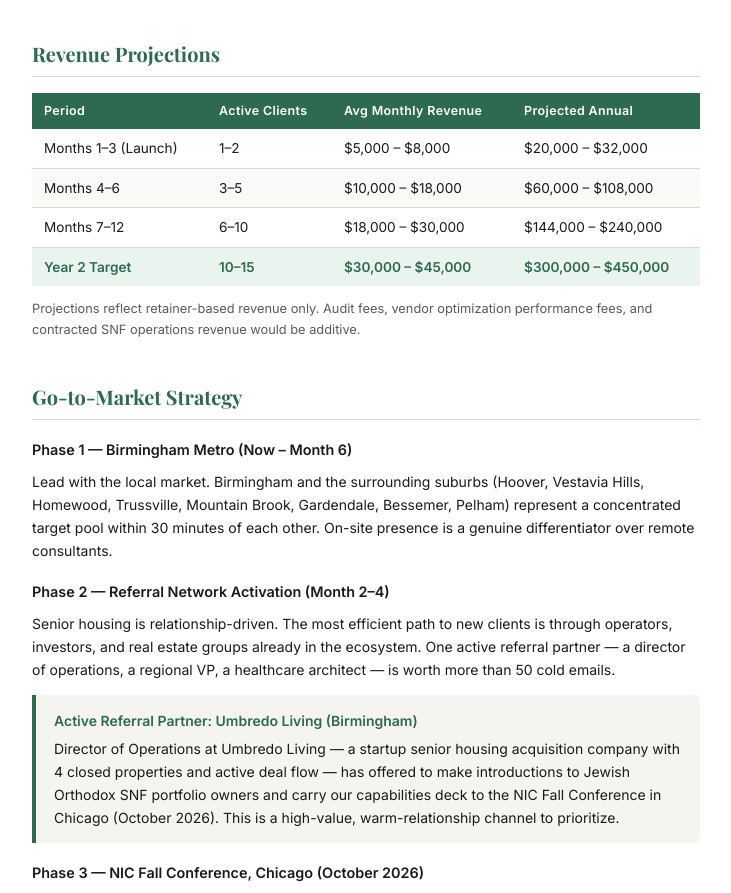
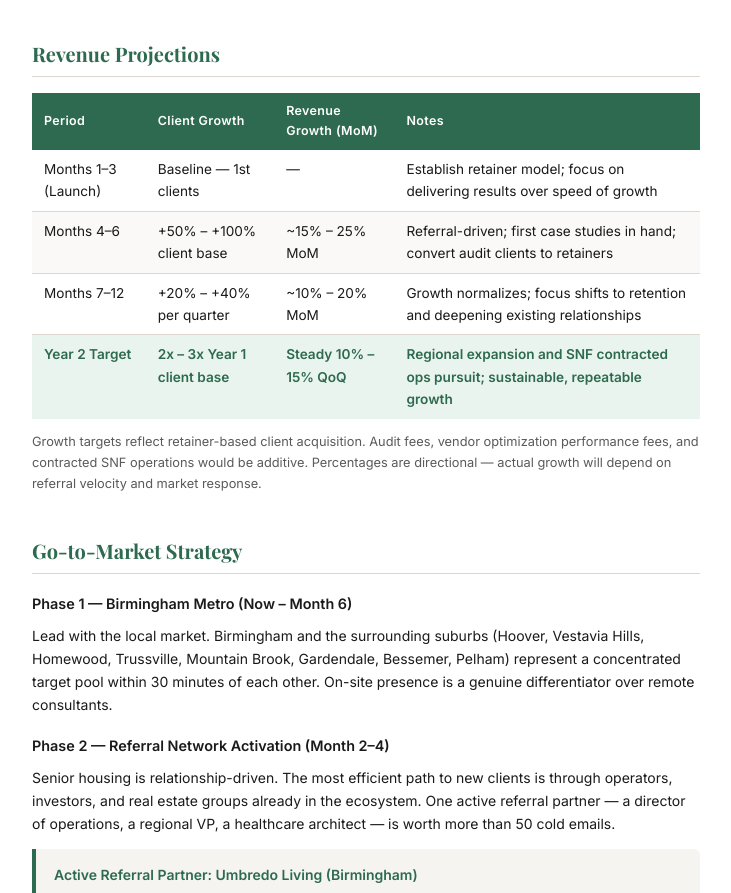
Before and after one commit to vincelubresky/fnb-consulting, a plain HTML site: page business-plan.html in a window 1280 px wide. Shown: the part 2610-3503 px from the top of the page, without its empty margins (274-1005 px from the left). Drawn offline with nearby package versions, Linux system fonts and the light colour scheme.

Commit message:
Replace revenue dollar figures with percentage-based growth targets
Per CEO feedback — projections were too aggressive. Reframe as
directional growth percentages (MoM, QoQ) rather than specific
dollar ranges.

Co-Authored-By: Claude Sonnet 4.6 <noreply@anthropic.com>

```diff
--- a/business-plan.html
+++ b/business-plan.html
@@ -293,37 +293,37 @@
 
     <table>
       <thead>
-        <tr><th>Period</th><th>Active Clients</th><th>Avg Monthly Revenue</th><th>Projected Annual</th></tr>
+        <tr><th>Period</th><th>Client Growth</th><th>Revenue Growth (MoM)</th><th>Notes</th></tr>
       </thead>
       <tbody>
         <tr>
           <td>Months 1–3 (Launch)</td>
-          <td>1–2</td>
-          <td>$5,000 – $8,000</td>
-          <td>$20,000 – $32,000</td>
+          <td>Baseline — 1st clients</td>
+          <td>—</td>
+          <td>Establish retainer model; focus on delivering results over speed of growth</td>
         </tr>
         <tr>
           <td>Months 4–6</td>
-          <td>3–5</td>
-          <td>$10,000 – $18,000</td>
-          <td>$60,000 – $108,000</td>
+          <td>+50% – +100% client base</td>
+          <td>~15% – 25% MoM</td>
+          <td>Referral-driven; first case studies in hand; convert audit clients to retainers</td>
         </tr>
         <tr>
           <td>Months 7–12</td>
-          <td>6–10</td>
-          <td>$18,000 – $30,000</td>
-          <td>$144,000 – $240,000</td>
+          <td>+20% – +40% per quarter</td>
+          <td>~10% – 20% MoM</td>
+          <td>Growth normalizes; focus shifts to retention and deepening existing relationships</td>
         </tr>
         <tr class="highlight">
           <td>Year 2 Target</td>
-          <td>10–15</td>
-          <td>$30,000 – $45,000</td>
-          <td>$300,000 – $450,000</td>
+          <td>2x – 3x Year 1 client base</td>
+          <td>Steady 10% – 15% QoQ</td>
+          <td>Regional expansion and SNF contracted ops pursuit; sustainable, repeatable growth</td>
         </tr>
       </tbody>
     </table>
 
-    <p style="font-size:0.8rem;color:var(--muted);">Projections reflect retainer-based revenue only. Audit fees, vendor optimization performance fees, and contracted SNF operations revenue would be additive.</p>
+    <p style="font-size:0.8rem;color:var(--muted);">Growth targets reflect retainer-based client acquisition. Audit fees, vendor optimization performance fees, and contracted SNF operations would be additive. Percentages are directional — actual growth will depend on referral velocity and market response.</p>
   </section>
 
   <!-- GO TO MARKET -->
```
